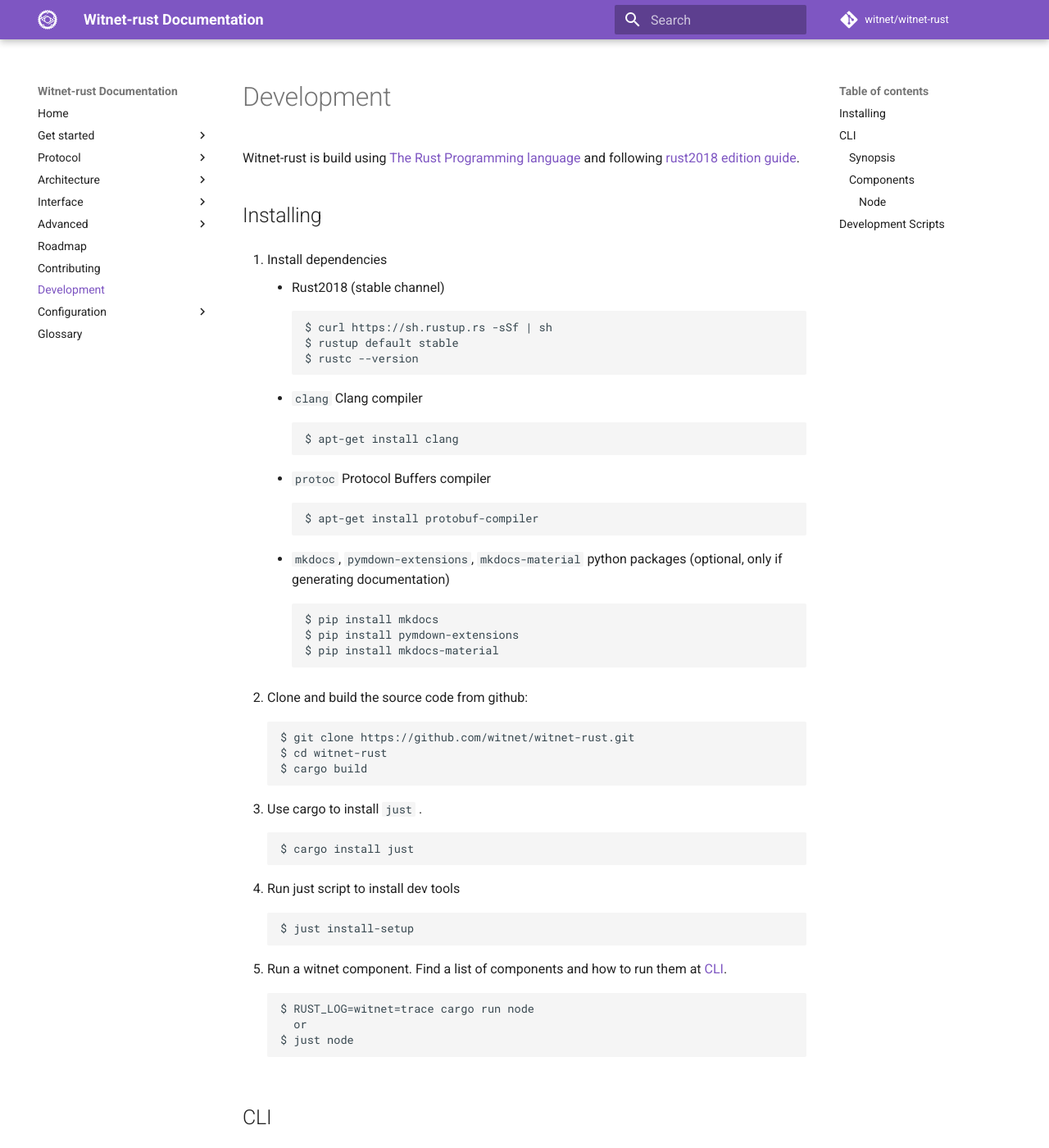
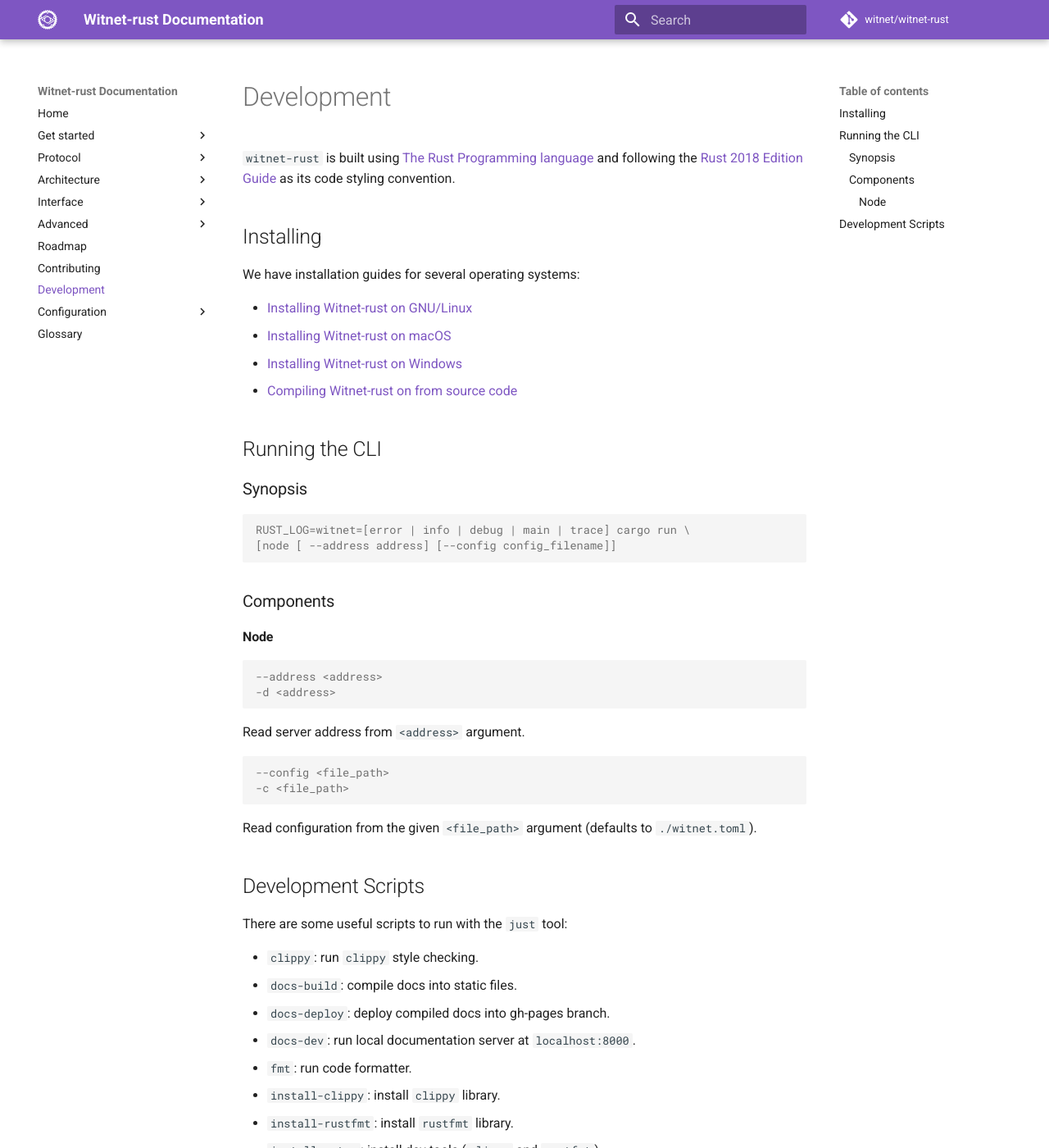
Before and after one commit to witnet/witnet-rust, an MkDocs documentation site: the page built from docs/development.md, in a window 1280 px wide and 1400 px high. Shown: the whole window at 82% size. Built offline with MkDocs 1.6.1 and Material for MkDocs 9.7.7, drawn with Linux system fonts in a browser that asks for light colours; comment, search, counter and statistics services are not loaded; some of the changed text lies outside the part shown.

Commit message:
docs: point to new installation instructions

````diff
--- a/docs/development.md
+++ b/docs/development.md
@@ -1,78 +1,69 @@
 # Development
-Witnet-rust is build using [The Rust Programming language](https://rust-lang-nursery.github.io/edition-guide/introduction.html) and following [rust2018 edition guide](https://rust-lang-nursery.github.io/edition-guide/introduction.html).
+
+`witnet-rust` is built using [The Rust Programming language][rust] and following the
+[Rust 2018 Edition Guide][rust-2018] as its code styling convention.
 
 ## Installing
 
-1. Install dependencies
-    - Rust2018 (stable channel)
-    ```
-    $ curl https://sh.rustup.rs -sSf | sh
-    $ rustup default stable
-    $ rustc --version
-    ```
-    - `clang` Clang compiler
-    ```
-    $ apt-get install clang
-    ```
-    - `protoc` Protocol Buffers compiler
-    ```
-    $ apt-get install protobuf-compiler
-    ```
-    - `mkdocs`, `pymdown-extensions`, `mkdocs-material` python packages (optional, only if generating documentation)
-    ```
-    $ pip install mkdocs
-    $ pip install pymdown-extensions
-    $ pip install mkdocs-material
-    ```
+We have installation guides for several operating systems:
 
-2. Clone and build the source code from github:
-  ```
-  $ git clone https://github.com/witnet/witnet-rust.git
-  $ cd witnet-rust
-  $ cargo build
-  ```
-3. Use cargo to install ```just``` .
-  ```
-  $ cargo install just
-  ```
-4. Run just script to install dev tools
-  ```
-  $ just install-setup
-  ```
-5. Run a witnet component. Find a list of components and how to run them at [CLI](#cli).
-  ```
-  $ RUST_LOG=witnet=trace cargo run node
-    or
-  $ just node
-  ```
+- [Installing Witnet-rust on GNU/Linux][install-gnu-linux]
+- [Installing Witnet-rust on macOS][install-macos]
+- [Installing Witnet-rust on Windows][install-windows]
+- [Compiling Witnet-rust on from source code][install-from-source]
 
-## CLI
+
+## Running the CLI
+
 ### Synopsis
-    RUST_LOG=witnet=[error | info | debug | main | trace] cargo run
-    [node [ --address address] [--config config_filename]]
+```console
+RUST_LOG=witnet=[error | info | debug | main | trace] cargo run \
+[node [ --address address] [--config config_filename]]
+```
 
 ### Components
 
 #### Node
-  --address (-d) *&lt;address&gt;*
+```console
+--address <address>
+-d <address>
+```
 
-  Read server address from *&lt;address&gt;* argument.
+Read server address from `<address>` argument.
 
-  --config (-c) *&lt;config_filename&gt;*
+```console
+--config <file_path>
+-c <file_path>
+```
 
-  Read config filename from *&lt;config_filename&gt;* argument.
+Read configuration from the given `<file_path>` argument (defaults to `./witnet.toml`).
 
 ## Development Scripts
 
-  There are some useful scripts to run with ```just```:
+There are some useful scripts to run with the `just` tool:
 
-  - ```clippy```: Run ```clippy``` style checking.
-  - ```docs-build```: Compile docs into static files.
-  - ```docs-deploy```: Deploy compiled docs into gh-pages branch.
-  - ```docs-dev```: Run local documentation server at localhost:8000
-  - ```fmt```: Run code formatter.
-  - ```install-clippy```. Install ```clippy``` library.
-  - ```install-rustfmt```: Install ```rustfmt``` library.
-  - ```install-setup```: Install dev tools.
-  - ```server```: Run witnet server component.
-  - ```travis```: Run travis build.
+- `clippy`: run `clippy` style checking.
+- `docs-build`: compile docs into static files.
+- `docs-deploy`: deploy compiled docs into gh-pages branch.
+- `docs-dev`: run local documentation server at `localhost:8000`.
+- `fmt`: run code formatter.
+- `install-clippy`: install `clippy` library.
+- `install-rustfmt`: install `rustfmt` library.
+- `install-setup`: install dev tools (`clippy` and `rustfmt`).
+- `server`: run witnet server component.
+- `travis`: run travis build.
+
+!!! tip "Installing the `just` tool"
+
+    `just` is a command runner tool widely used in the Rust ecosystem. You can install it with a single line:
+
+    ```console
+    cargo install just
+    ```
+
+[rust]: https://rust-lang.org
+[rust-2018]: https://rust-lang-nursery.github.io/edition-guide/introduction.html
+[install-gnu-linux]: get-started/installation/gnu-linux
+[install-macos]: get-started/installation/macos
+[install-windows]: get-started/installation/windows
+[install-from-source]: get-started/installation/from-source
````
Also changed, not shown: docs/index.md (+20 -9 lines).
